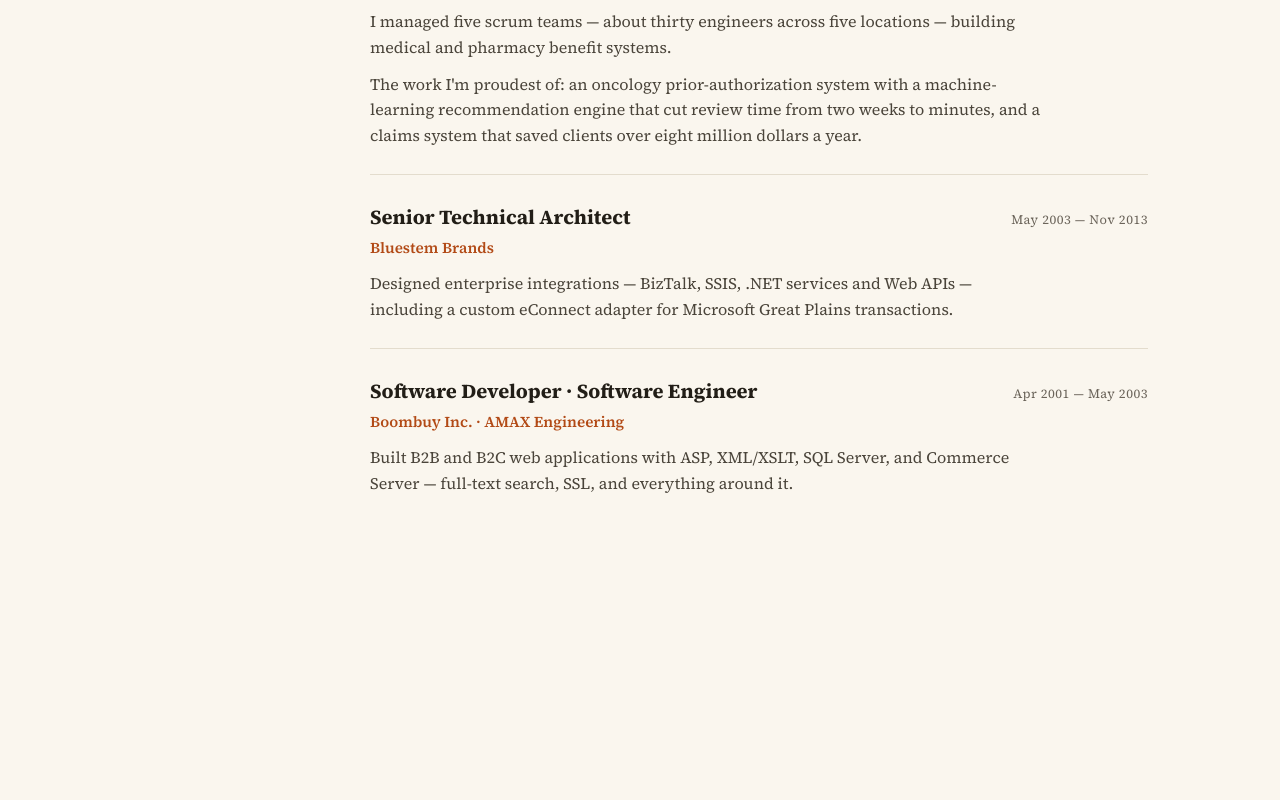
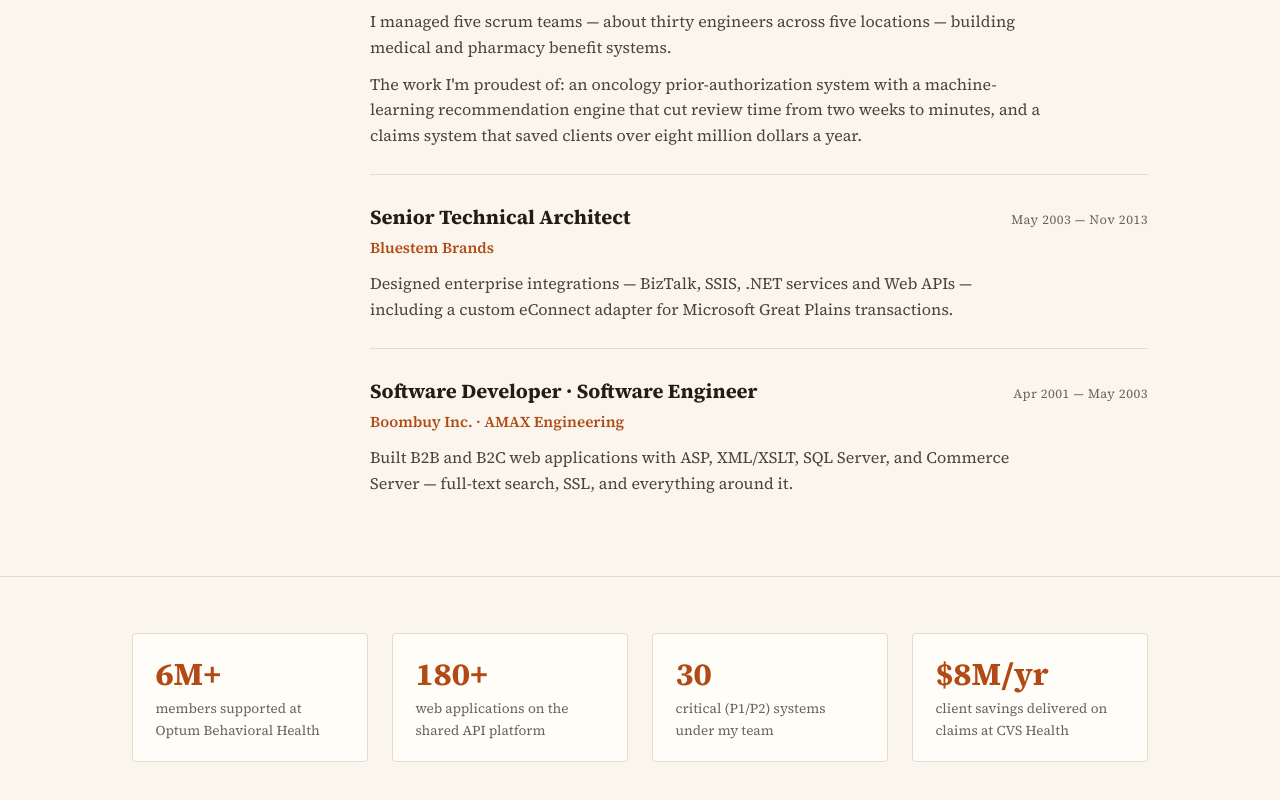
Before and after one commit to edenprairie/resume-v2, a Next.js app: page / in a window 1280 px wide. Shown: the part 1211-2011 px from the top of the page. Before the commit the page ends 1787 px from the top, so only its background shows below. Built offline with nearby package versions, Linux system fonts and the light colour scheme.

Commit message:
feat: highlights stat band

```diff
--- a/app/page.tsx
+++ b/app/page.tsx
@@ -1,6 +1,7 @@
 import SiteNav from '@/components/SiteNav';
 import SiteHeader from '@/components/SiteHeader';
 import Experience from '@/components/Experience';
+import Highlights from '@/components/Highlights';
 
 export default function Home() {
   return (
@@ -9,6 +10,7 @@ export default function Home() {
       <main>
         <SiteHeader />
         <Experience />
+        <Highlights />
       </main>
     </>
   );
--- /dev/null
+++ b/components/Highlights.tsx
@@ -0,0 +1,23 @@
+const stats = [
+  { number: '6M+', caption: 'members supported at Optum Behavioral Health' },
+  { number: '180+', caption: 'web applications on the shared API platform' },
+  { number: '30', caption: 'critical (P1/P2) systems under my team' },
+  { number: '$8M/yr', caption: 'client savings delivered on claims at CVS Health' },
+];
+
+export default function Highlights() {
+  return (
+    <section className="section" style={{ paddingTop: '1rem' }}>
+      <div className="container">
+        <div className="stat-band">
+          {stats.map((s) => (
+            <div className="stat-card" key={s.caption}>
+              <div className="stat-number">{s.number}</div>
+              <div className="stat-caption">{s.caption}</div>
+            </div>
+          ))}
+        </div>
+      </div>
+    </section>
+  );
+}
```
